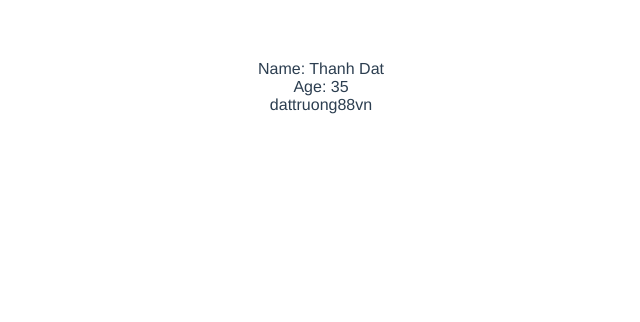
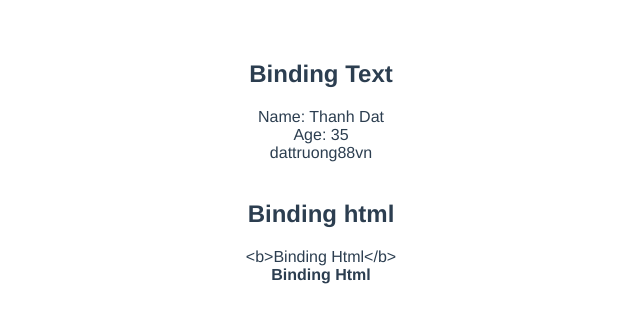
Before and after one commit to dattruong88vn/education-vue3js, a Vue app in the folder first-project/: page / in a window 1280 px wide. Shown: the top 322 px of the page, without its empty margins (319-959 px from the left). Built offline with nearby package versions, Linux system fonts and the light colour scheme.

Commit message:
binding html

```diff
--- a/first-project/src/App.vue
+++ b/first-project/src/App.vue
@@ -1,7 +1,16 @@
 <template>
-  <div>Name: {{ name }}</div>
-  <div>Age: {{ age }}</div>
-  <div v-text="channel"></div>
+  <div>
+    <h2>Binding Text</h2>
+    <div>Name: {{ name }}</div>
+    <div>Age: {{ age }}</div>
+    <div v-text="channel"></div>
+  </div>
+  <br />
+  <div>
+    <h2>Binding html</h2>
+    <div>{{ channelHtml }}</div>
+    <div v-html="channelHtml"></div>
+  </div>
 </template>
 
 <script>
@@ -12,6 +21,7 @@ export default {
       name: "Thanh Dat",
       age: 35,
       channel: "dattruong88vn",
+      channelHtml: "<b>Binding Html</b>",
     };
   },
 };
```
Also changed, not shown: 1 other file (tests, documents, lock files or other folders).
